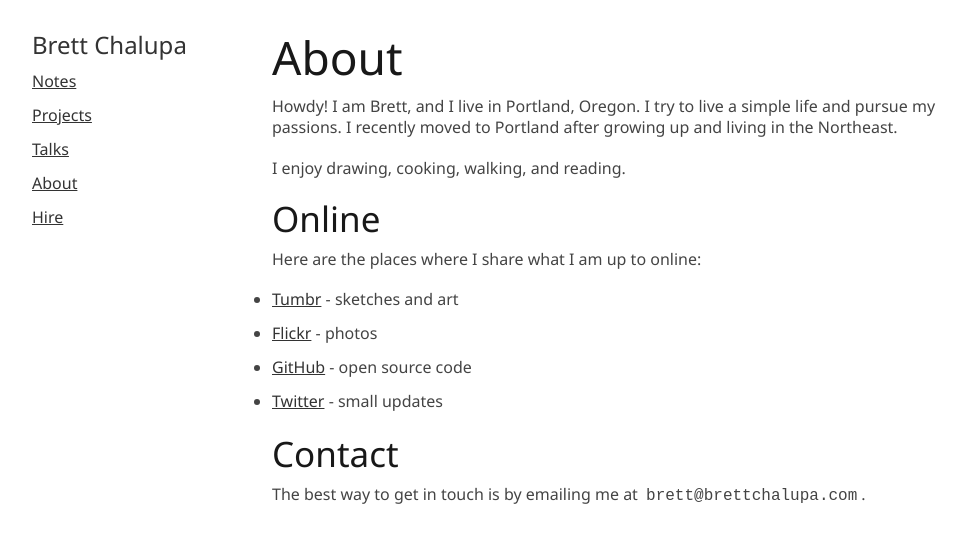
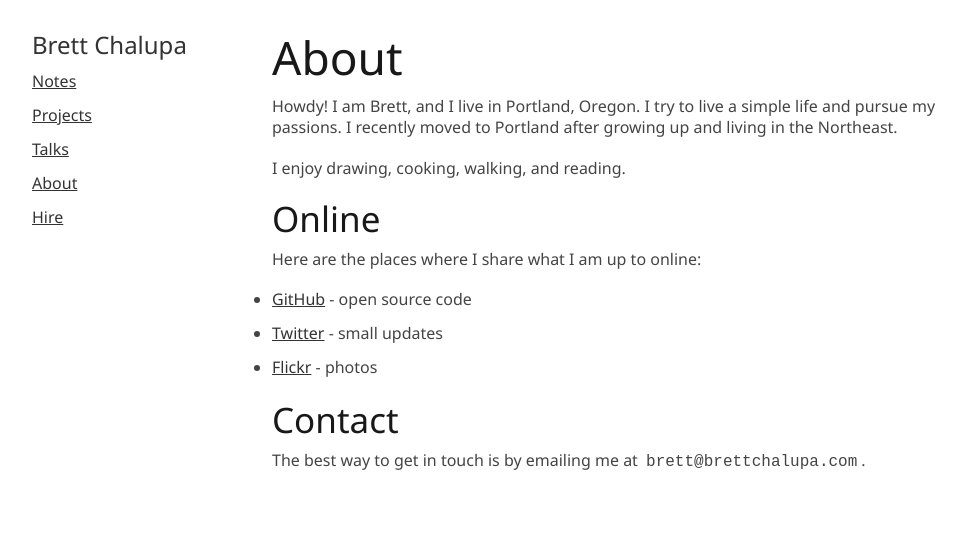
Before and after one commit to brettchalupa/brettchalupa.github.io, a Jekyll site: the page built from about.md, in a window 1280 px wide. Shown: the top 543 px of the page, without its empty margins (138-1104 px from the left). Built offline with Jekyll 4.4.1, drawn with Linux system fonts in a browser that asks for light colours; a script that is not in the unit is left out.

Commit message:
Update About page content
This adds a description and nixes Tumblr since I am not actively using
it.

```diff
--- a/about.md
+++ b/about.md
@@ -16,10 +17,9 @@ I enjoy drawing, cooking, walking, and reading.
 
 Here are the places where I share what I am up to online:
 
-- [Tumbr](https://brettchalupa.tumblr.com) - sketches and art
-- [Flickr](https://www.flickr.com/photos/brettchalupa/) - photos
 - [GitHub](https://github.com/brettchalupa) - open source code
 - [Twitter](https://twitter.com/brettchalupa) - small updates
+- [Flickr](https://www.flickr.com/photos/brettchalupa/) - photos
 
 ## Contact
 
```
Also changed, not shown: other parts of about.md (+1 -0 lines).
